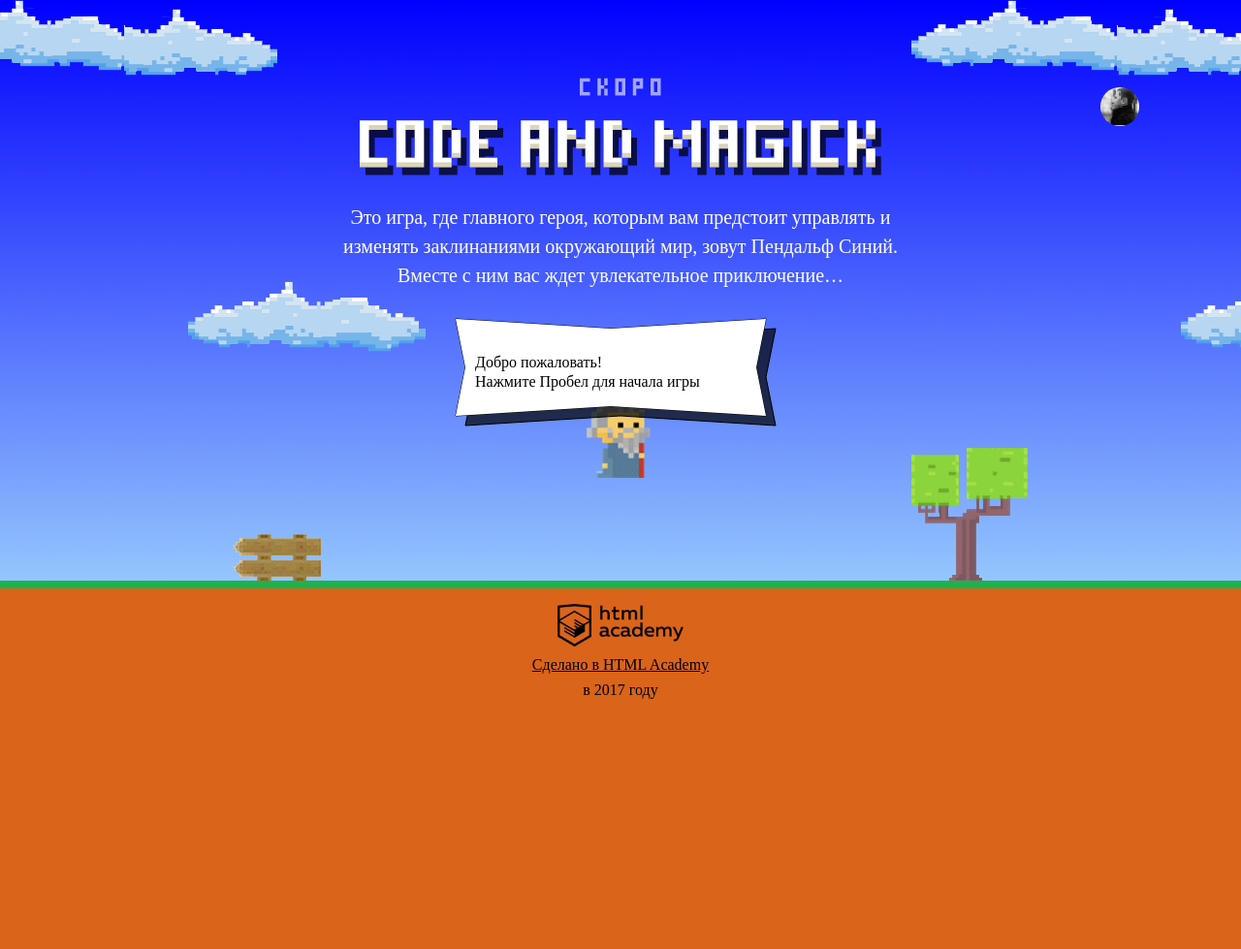
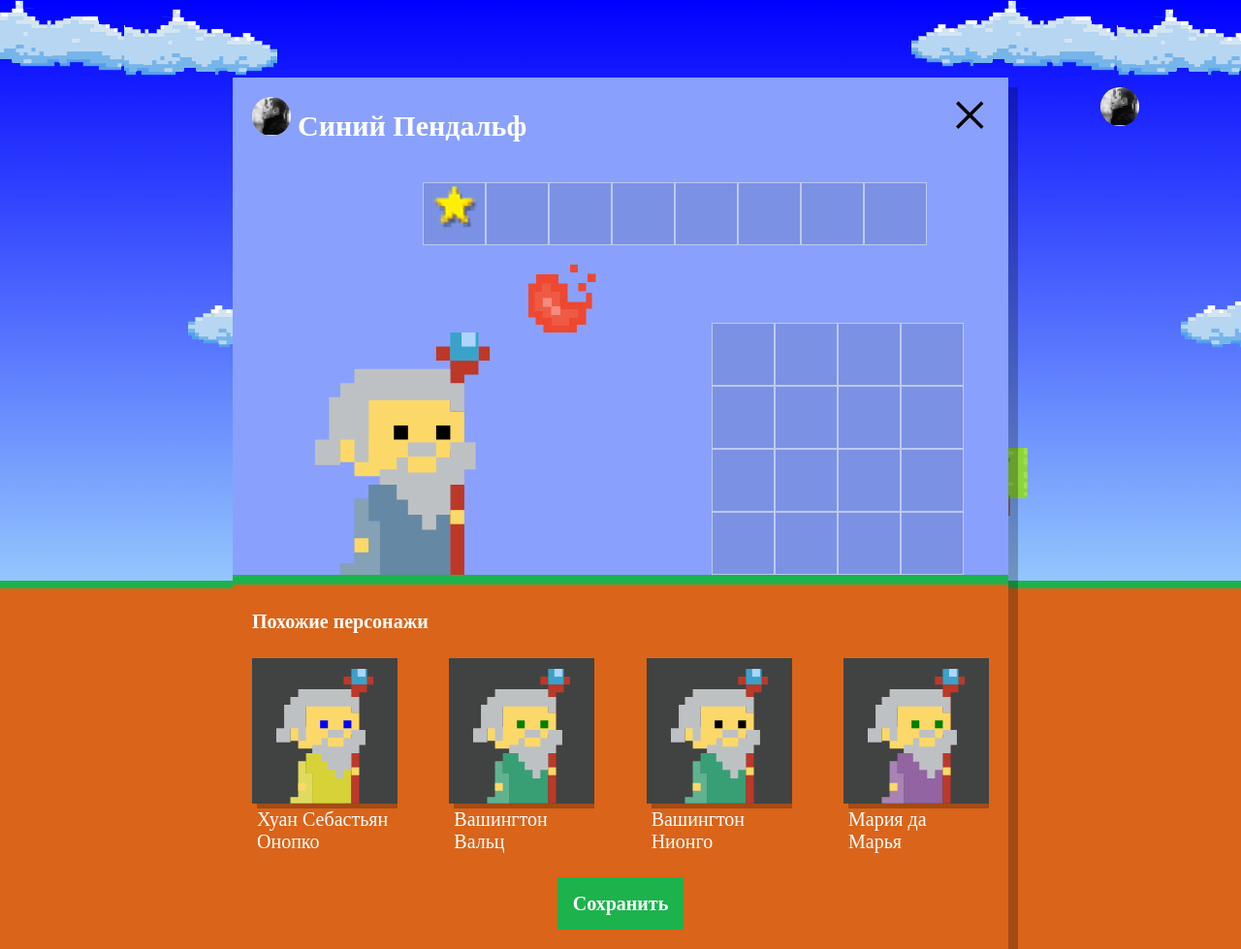
Before and after one commit to RobertoLambertti/code-and-magick, a website: page index.html in a window 1280 px wide. Shown: the whole page at 97% size. Before the commit the page ends 800 px from the top, so only its background shows below. Drawn offline with Linux system fonts and the light colour scheme; a web font is replaced by a local one.

Commit message:
Написан setup.js

```diff
--- a/index.html
+++ b/index.html
@@ -206,6 +206,7 @@
 </script>
 <script src="js/stat.js"></script>
 <script src="js/game.js"></script>
+<script src="js/setup.js"></script>
 
 </body>
 </html>
--- /dev/null
+++ b/js/setup.js
@@ -0,0 +1,84 @@
+'use strict';
+
+var SIMILAR_WIZARD_TEMPLATE = document.querySelector('#similar-wizard-template')
+  .content
+  .querySelector('.setup-similar-item');
+
+var wizardsFragment = document.createDocumentFragment();
+
+var NAMES = ['Иван', 'Хуан Себастьян', 'Мария', 'Кристоф', 'Виктор', 'Юлия', 'Люпита', 'Вашингтон'];
+var SURNAMES = ['да Марья', 'Верон', 'Мирабелла', 'Вальц', 'Онопко', 'Топольницкая', 'Нионго', 'Ирвинг'];
+var COAT_COLOR = ['rgb(101, 137, 164)', 'rgb(241, 43, 107)', 'rgb(146, 100, 161)', 'rgb(56, 159, 117)', 'rgb(215, 210, 55)', 'rgb(0, 0, 0)'];
+var EYES_COLOR = ['black', 'red', 'blue', 'yellow', 'green'];
+
+var setup = {
+  ELEMENT: document.querySelector('.setup'),
+  ELEMENT_SIMULAR: document.querySelector('.setup-similar'),
+  LIST_ELEMENT: document.querySelector('.setup-similar-list'),
+};
+
+var wizards = [
+  {
+    name: getRandomName(), // Записываем результат генерации случайного имени
+    coatColor: getRandomCoatColor(), // Записываем результат генерации случайного света плаща
+    eyesColor: getRandomEyesColor(), // Записываем результат генерации глучайного цвет глаз
+  },
+  {
+    name: getRandomName(),
+    coatColor: getRandomCoatColor(),
+    eyesColor: getRandomEyesColor(),
+  },
+  {
+    name: getRandomName(),
+    coatColor: getRandomCoatColor(),
+    eyesColor: getRandomEyesColor(),
+  },
+  {
+    name: getRandomName(),
+    coatColor: getRandomCoatColor(),
+    eyesColor: getRandomEyesColor(),
+  },
+];
+
+function getRandomNumber(min, max) {
+  return Math.floor(Math.random() * (max - min) + min);
+}
+
+function getRandomName() {
+  var randomName = NAMES[getRandomNumber(0, NAMES.length)]; // Случайно выбираем имя из массива и записываем в переменную
+  var randomSurname = SURNAMES[getRandomNumber(0, SURNAMES.length)]; // Случайно выбираем фамилию из массива и записываем в переменную
+
+  return randomName + ' ' + randomSurname; // Возвращаем комбинацию имени и фамилии
+}
+
+function getRandomCoatColor() {
+  var randomCoatColor = COAT_COLOR[getRandomNumber(0, COAT_COLOR.length)]; // Случайно выбираем цвет плаща из массива и записываем в переменную
+  return randomCoatColor; // Возвращаем цвет плаща
+}
+
+function getRandomEyesColor() {
+  var randomEyesColor = EYES_COLOR[getRandomNumber(0, EYES_COLOR.length)]; // Случайно выбираем цвет глаз из массива и записываем в переменную
+  return randomEyesColor; // Возвращаем цвет глаз
+}
+
+function getRenderWizard(wizard) {
+  var wizardElement = SIMILAR_WIZARD_TEMPLATE.cloneNode(true); // Кнонируем узел со всем содержимым и записываем в переменную
+  var wizardNameElement = wizardElement.querySelector('.setup-similar-label'); // Находим из клона елемент отвечающий за имя и записываем в переменную
+  var wizardCoatColorElement = wizardElement.querySelector('.wizard-coat'); // Находим из клона елемент отвечающий за цвет плаща и записываем в переменную
+  var wizardEyesColorElement = wizardElement.querySelector('.wizard-eyes'); // Находим из клона елемент отвечающий за цвет глаз и записываем в переменную
+
+  wizardNameElement.textContent = wizards[wizard].name; // Записываем в элемент имя
+  wizardCoatColorElement.style.fill = wizards[wizard].coatColor; // Указываем цвет заливки для плаща
+  wizardEyesColorElement.style.fill = wizards[wizard].eyesColor; // Указываем цвет заливки для глаз
+
+  return wizardElement; // Возвращаем одного персонажа
+}
+
+setup.ELEMENT.classList.remove('hidden');
+
+for (var wizard = 0; wizard < wizards.length; wizard++) {
+  wizardsFragment.appendChild(getRenderWizard(wizard)); // Вставляем в конец фрагмента одного персонажа на каждой итерации
+}
+
+setup.LIST_ELEMENT.appendChild(wizardsFragment); // Вставляем фрагмент в разметку
+setup.ELEMENT_SIMULAR.classList.remove('hidden'); // Показываем блок с похожими персонажами
```
